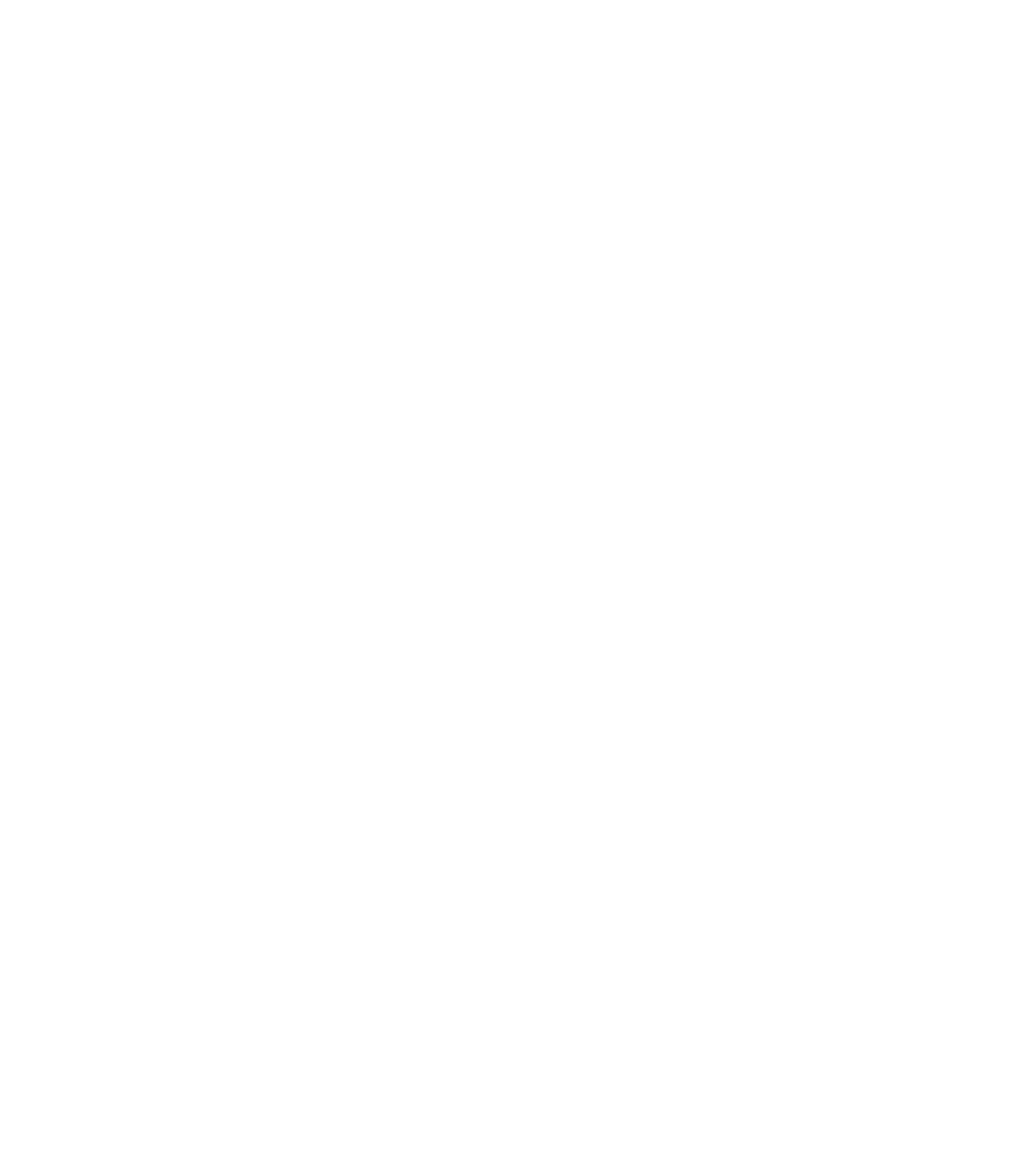
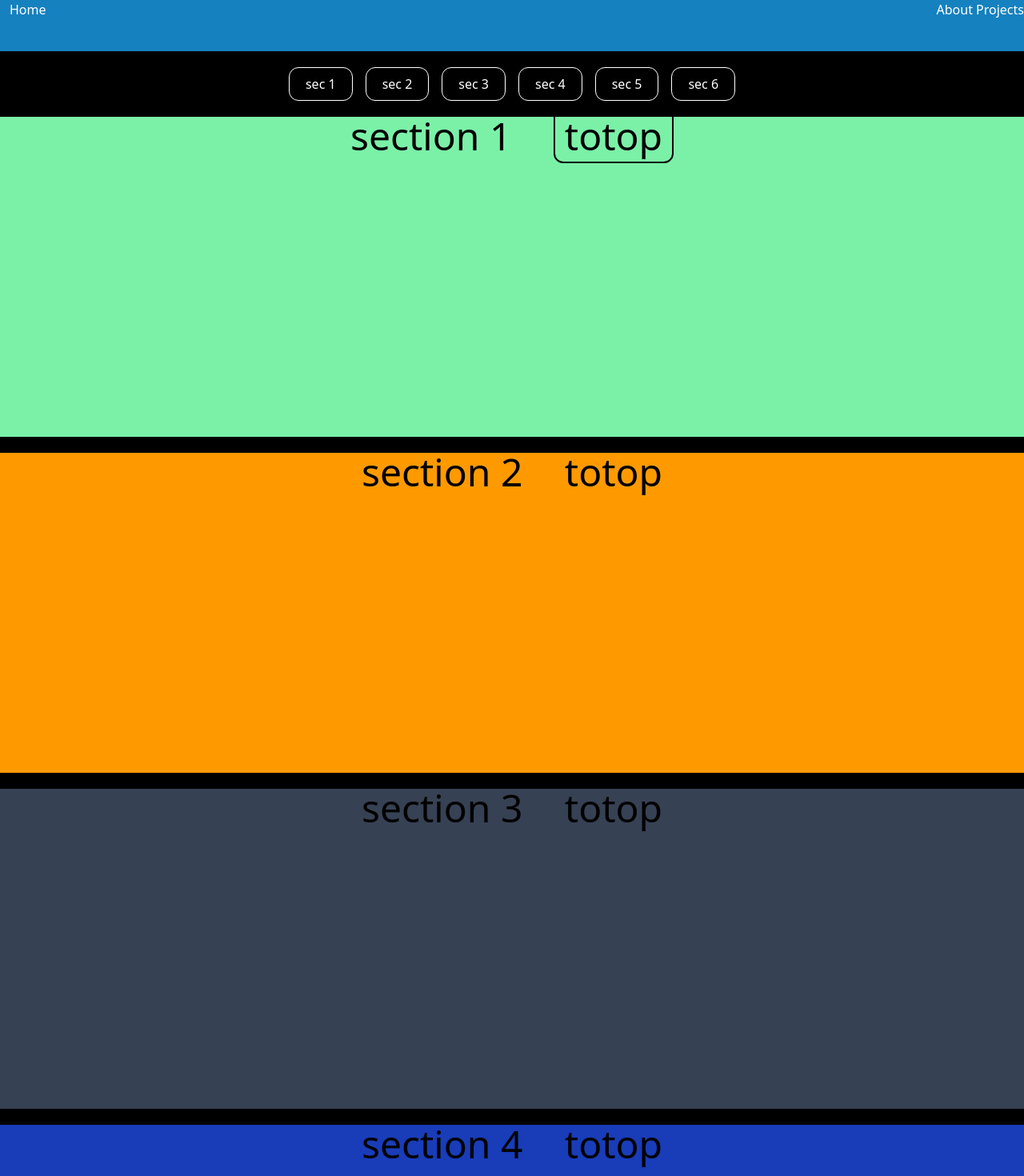
Before and after one commit to Prashantbhati7/React-Small-Projects, a React (Vite) app: page /project10 in a window 1280 px wide. Before the commit this address had no page. Shown: the top 1470 px of the page at 80% size. Before the commit the page ends 800 px from the top, so only its background shows below. Built offline with nearby package versions, Linux system fonts and the light colour scheme.

Commit message:
Project 8,9 and 10 Completed

```diff
--- a/src/App.jsx
+++ b/src/App.jsx
@@ -1,5 +1,5 @@
 import { useState } from 'react'
-import { BrowserRouter,Routes,Route } from 'react-router-dom'
+import { BrowserRouter,Routes,Route, ScrollRestoration } from 'react-router-dom'
 import HomeLayout from './Layout/HomeLayout'
 import { Accordian, Home } from './Pages'
 import StarRating from './Pages/Project2/StarRating'
@@ -10,6 +10,9 @@ import Productpage from './Pages/Project4/Productpage'
 import Treeview from './Pages/Project5/Treeview'
 import QrCodeGenertaor from './Pages/Project6/QrCodeGenertaor'
 import ScrollIndicator from './Pages/Project7/ScrollIndicator'
+import Tabs from './Pages/Project8/tabs'
+import PopUp from './Pages/Project9/PopUp'
+import ScrolltoSection from './Pages/Project10/ScrolltoSection'
 function App() {
 
   return (<>
@@ -27,6 +30,9 @@ function App() {
             <Route path='/project5' element={<Treeview/>}></Route>
             <Route path='/project6' element={<QrCodeGenertaor/>}></Route>
             <Route path='/project7' element={<ScrollIndicator/>}></Route>
+            <Route path='/project8' element={<Tabs/> }></Route>
+            <Route path='/project9' element={<PopUp></PopUp>}></Route>
+            <Route path='/project10' element={<ScrolltoSection/>}></Route>
           </Route>
         </Routes>
       </BrowserRouter>
--- a/src/Pages/Home.jsx
+++ b/src/Pages/Home.jsx
@@ -12,6 +12,8 @@ function Home() {
             <li className='project-list '><Link  to={'/project6'}>Project 6 (Qr code generator )</Link></li>
             <li className='project-list '><Link  to={'/project7'}>Project 7 (Scroll Indicator )</Link></li>
             <li className='project-list '><Link  to={'/project8'}>Project 8 (Tabs)</Link></li>
+            <li className='project-list '><Link  to={'/project9'}>Project 8 (PopUp)</Link></li>
+            <li className='project-list '><Link  to={'/project10'}>Project 9(Scroll to particlar Section)</Link></li>
         </ul>
     </div>
   )
--- /dev/null
+++ b/src/Pages/Project10/ScrolltoSection.jsx
@@ -0,0 +1,40 @@
+import React, { useRef } from 'react'
+
+function ScrolltoSection() {
+    const sec1 = useRef(null);
+    const sec2 = useRef(null);
+    const sec3 = useRef(null);
+    const sec4 = useRef(null);
+    const sec5 = useRef(null);
+    const sec6 = useRef(null);
+    const nav = useRef(null);
+    const GoTo = (ref)=>{
+        if (!ref?.current){
+            return
+        }
+        ref.current.scrollIntoView({behavior: "smooth"})
+    }
+
+  return (
+    <div>
+        <div ref={nav} className="nav flex justify-center gap-4">
+            <span onClick={()=>GoTo(sec1)} className='cursor-pointer border border-white py-2 px-5 mt-5 rounded-xl ' >sec 1 </span>
+            <span  onClick={()=>GoTo(sec2)} className='cursor-pointer border border-white py-2 px-5 mt-5 rounded-xl '>sec 2 </span>
+            <span onClick={()=>GoTo(sec3)} className='cursor-pointer border border-white py-2 px-5 mt-5 rounded-xl '>sec 3 </span>
+            <span onClick={()=>GoTo(sec4)} className='cursor-pointer border border-white py-2 px-5 mt-5 rounded-xl '>sec 4</span>
+            <span onClick={()=>GoTo(sec5)} className='cursor-pointer border border-white py-2 px-5 mt-5 rounded-xl '>sec 5 </span>
+            <span onClick={()=>GoTo(sec6)} className='cursor-pointer border border-white py-2 px-5 mt-5 rounded-xl '>sec 6 </span>
+        </div>
+        <div ref={sec1} className="allsections w-full text-5xl text-center text-black ">
+        <div ref={sec2} className="sec1 w-full h-100  bg-green-300 mt-5 "> section 1   <span onClick={()=> nav.current.scrollIntoView({behavior:"smooth"})} className='cursor-pointer border-2 mt-4 px-3 rounded-xl ml-10'>totop</span> </div>
+        <div ref={sec3} className="sec2 w-full h-100 bg-amber-500 mt-5 ">  section 2  <span onClick={()=> nav.current.scrollIntoView({behavior:"smooth"})} className='cursor-pointer ml-10'>totop</span> </div>
+        <div ref={sec4} className="sec3 w-full h-100 bg-gray-700 mt-5 "> section 3  <span onClick={()=> nav.current.scrollIntoView({behavior:"smooth"})} className='cursor-pointer ml-10'>totop</span></div>
+        <div ref={sec5} className="sec4 w-full h-100 bg-blue-800 mt-5 "> section 4  <span onClick={()=> nav.current.scrollIntoView({behavior:"smooth"})} className='cursor-pointer ml-10'>totop</span></div>
+        <div ref={sec5} className="sec5 w-full h-100 bg-purple-700 mt-5 "> section 5  <span onClick={()=> nav.current.scrollIntoView({behavior:"smooth"})} className='cursor-pointer ml-10'>totop</span></div>
+        <div ref={sec6} className="sec6 w-full h-100 bg-cyan-500 mt-5 " > section 6  <span onClick={()=> nav.current.scrollIntoView({behavior:"smooth"})} className='cursor-pointer ml-10'>totop</span></div>
+        </div>
+    </div>
+  )
+}
+
+export default ScrolltoSection
--- /dev/null
+++ b/src/Pages/Project8/tabdata.js
@@ -0,0 +1,6 @@
+const tabdata = [{id:1,label:'Home',content:"this is home page content"},
+    {id:2,label:'about',content:"this is about page "},
+    {id:3,label:'settings',content:"this is setting page "}
+]
+
+export default tabdata
--- a/src/Pages/Project8/tabs.jsx
+++ b/src/Pages/Project8/tabs.jsx
@@ -1,11 +1,19 @@
-import React from 'react'
+import React, { useState } from 'react'
+import tabdata from './tabdata'
+function Tabs() {
+  const [currenttab,setcurrenttab] = useState(0);
 
-function tabs() {
   return (
-    <div>
 
+    <div className='min-h-screen bg-black  text-white w-full '>
+      <div className="tab flex justify-center w-full gap-4 my-5">
+       {tabdata.map((tab,idx)=>(<div key={idx}> <span onClick={()=>setcurrenttab(idx)} className={`text-2xl px-4 py-2 cursor-pointer border-2 border-white ${idx==currenttab && "text-gray-600 rounded-xl border-red-800 shadow-xl shadow-blue-700"} `} >{tab.label}</span>  </div>))}
+       </div>
+       <div className="content py-5 my-5 text-white text-center text-5xl">
+        {tabdata.map((tab,idx)=>(idx==currenttab && (<div key={idx}>{tab.content}</div>)))}
+       </div>
     </div>
   )
 }
 
-export default tabs
+export default Tabs
--- /dev/null
+++ b/src/Pages/Project9/Model.jsx
@@ -0,0 +1,15 @@
+import React from 'react'
+
+function Model({id,heading,content,footer,tocross}) {
+
+  return (
+    <div className='text-2xl rounded-xl absolute w-120 h-50  top-[40vh] px-5 py-2  text-black bg-blue-600 '>
+       <div className="cross flex  justify-end"> <button  className='cursor-pointer' onClick={()=> tocross() } > ⤬  </button> </div>
+       <div className="header py-2 text-center text-3xl "> {heading || "this is heading " } </div>
+       <div className='content py-2 bg-violet-500 text-center '>{content || "this is content zone "}  </div>
+       <div className="footer p-2"> {footer || "this is footer "} </div>
+    </div>
+  )
+}
+
+export default Model
--- /dev/null
+++ b/src/Pages/Project9/PopUp.jsx
@@ -0,0 +1,17 @@
+import React, { useState } from 'react'
+import Model from './Model';
+
+function PopUp() {
+    const [showpopUp,setshowpopUp] = useState(false);
+  return (
+    <div className='min-h-screen bg-black text-white '>
+        <div className="popbutton flex justify-center my-5"> <button className='cursor-pointer px-5 py-3 bg-gray-600 rounded-xl ' onClick={()=> setshowpopUp((prev)=> !prev)}> {showpopUp ? "hide " : "show "} </button></div>
+         <div className="backkconten text-center my-50 py-10  text-8xl ">
+                backgoud content
+                { showpopUp && <div className='w-full flex justify-center'> <Model id={1} heading={"Alert"} content={"your system is hacked "}  tocross={()=> setshowpopUp(false)} footer={"Hacked by : Anonymous "} ></Model> </div>}
+         </div>
+    </div>
+  )
+}
+
+export default PopUp
```
